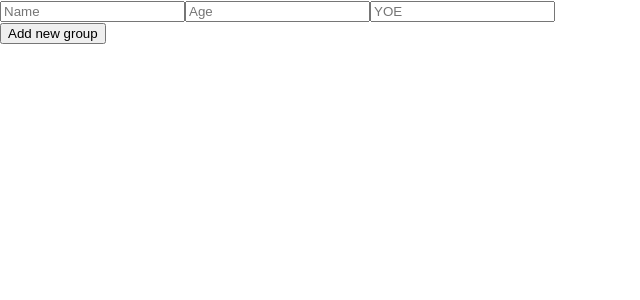
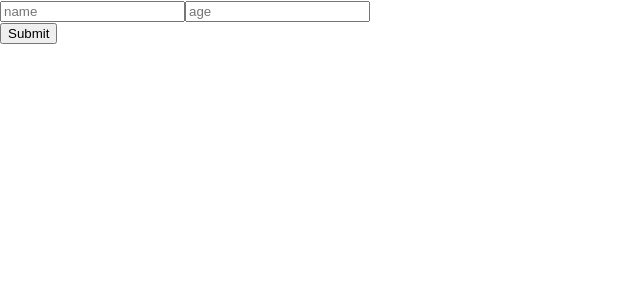
Before and after one commit to Deepak-Urs/React-projects-latest, a React (Create React App) app in the folder react-concepts/react-concepts/: page / in a window 1280 px wide. Shown: the top 300 px of the page, without its empty margins (0-640 px from the left). Built offline with nearby package versions, Linux system fonts and the light colour scheme.

Commit message:
controlled and uncontrolled components

```diff
--- a/react-concepts/react-concepts/src/App.js
+++ b/react-concepts/react-concepts/src/App.js
@@ -6,7 +6,9 @@
 //import Props from './components/Props'
 //import Keys from './components/Keys'
 //import Forms from './components/Forms'
-import DynamicInputs from './components/DynamicInputs'
+//import DynamicInputs from './components/DynamicInputs'
+import ControlledComponents from './components/ControlledComponents';
+
 
 function App() {
   //let age = 26
@@ -123,7 +125,10 @@ function App() {
       {/*<Forms />*/}
 
       {/* dynamic inputs */}
-      <DynamicInputs />
+      {/*<DynamicInputs />*/}
+
+      {/*ControlledComponents*/}
+      <ControlledComponents />
     </div>
   )
 }
--- /dev/null
+++ b/react-concepts/react-concepts/src/components/ControlledComponents.js
@@ -0,0 +1,31 @@
+import React from 'react'
+
+function ControlledComponents() {
+    let name = React.createRef()
+    let age = React.createRef()
+
+    const submit = () => {
+        console.log(name.current.value)
+        console.log(age.current.value)
+    }
+
+    const getValue = (event) => {
+        console.log(event.target.value)
+    }
+
+    return (
+        <div>
+            <div>
+                {/* uncontrolled components */}
+                {/*<input placeholder='name' ref={name} />
+                <input placeholder='age' ref={age} />*/}
+
+                <input placeholder='name' onChange={getValue}/>
+                <input placeholder='age' onChange={getValue}/>
+            </div>
+            <div><button onClick={submit}>Submit</button></div>
+        </div>
+    )
+}
+
+export default ControlledComponents
```
